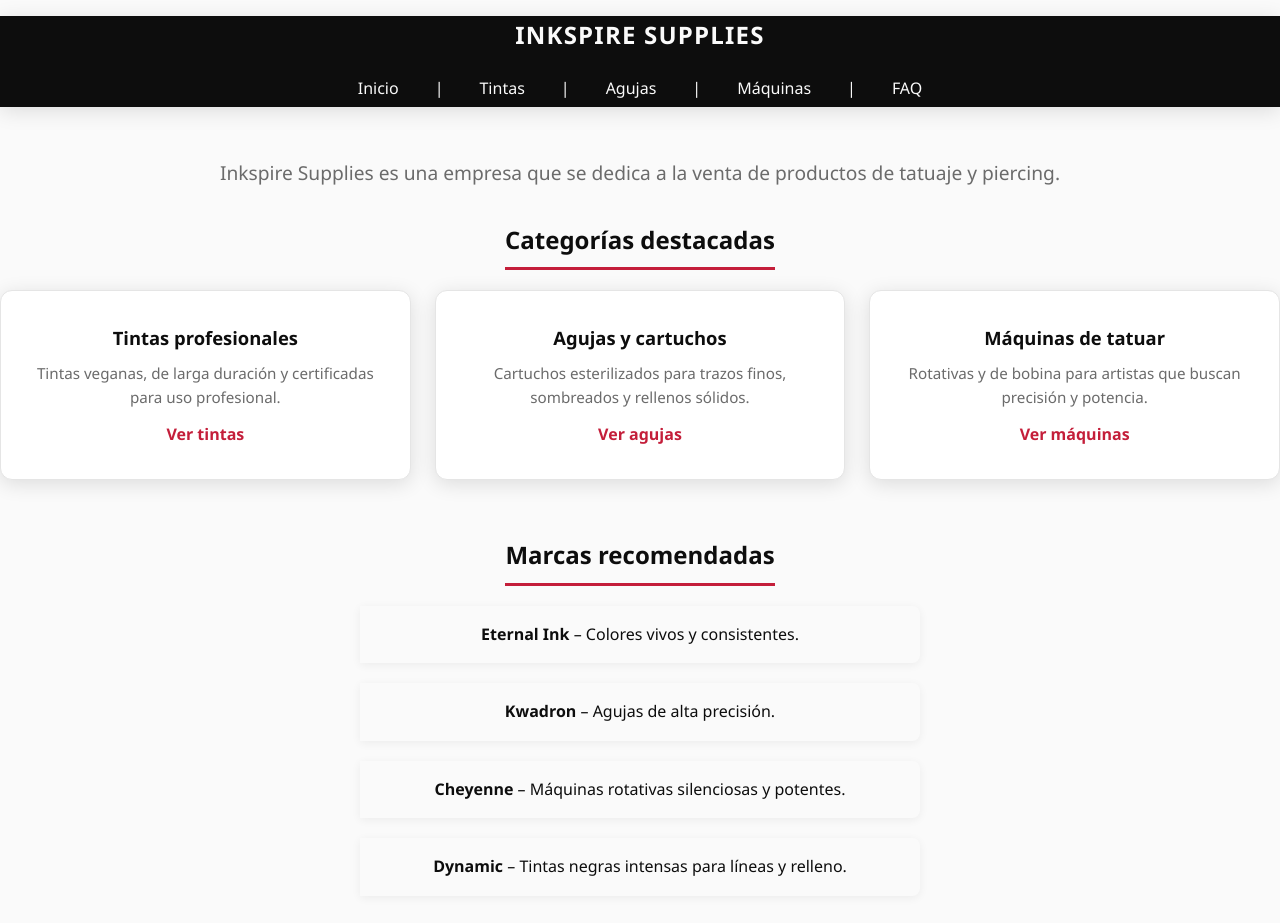
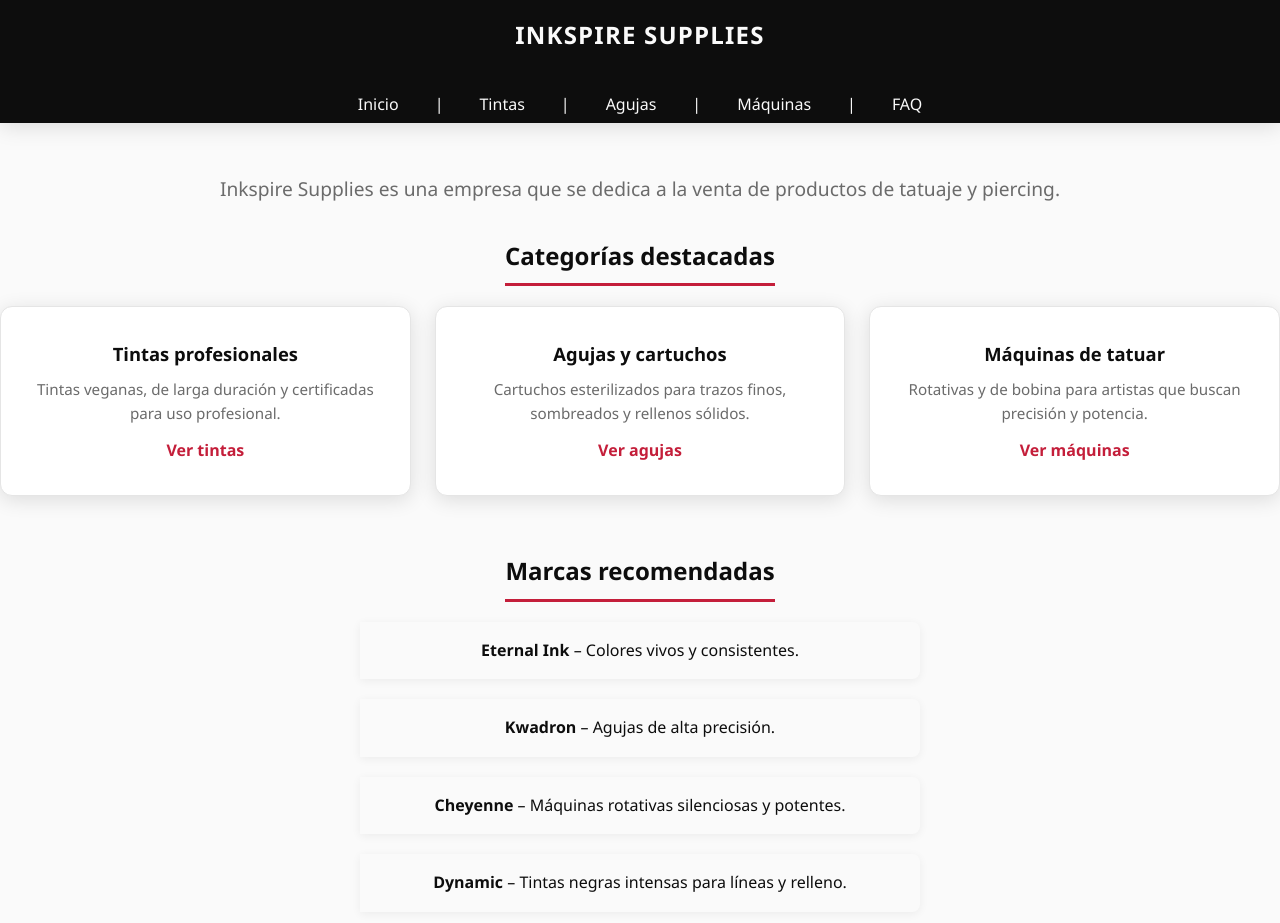
Before and after one commit to RikkardAvila/Inkspire-Supplies, a plain HTML site: page index.html in a window 1280 px wide. Shown: the top 923 px of the page. Drawn offline with Linux system fonts and the light colour scheme.

Commit message:
Modify header styling for improved layout
Adjust header margins and add padding for better spacing.

```diff
--- a/css/styles.css
+++ b/css/styles.css
@@ -46,7 +46,8 @@ header {
 }
 
 header h1 {
-  margin: 1rem 0;
+  margin: 0 0 1rem 0;
+  padding: 1rem 0;
   font-size: 1.5rem;
   font-weight: 700;
   letter-spacing: 0.05em;
```
